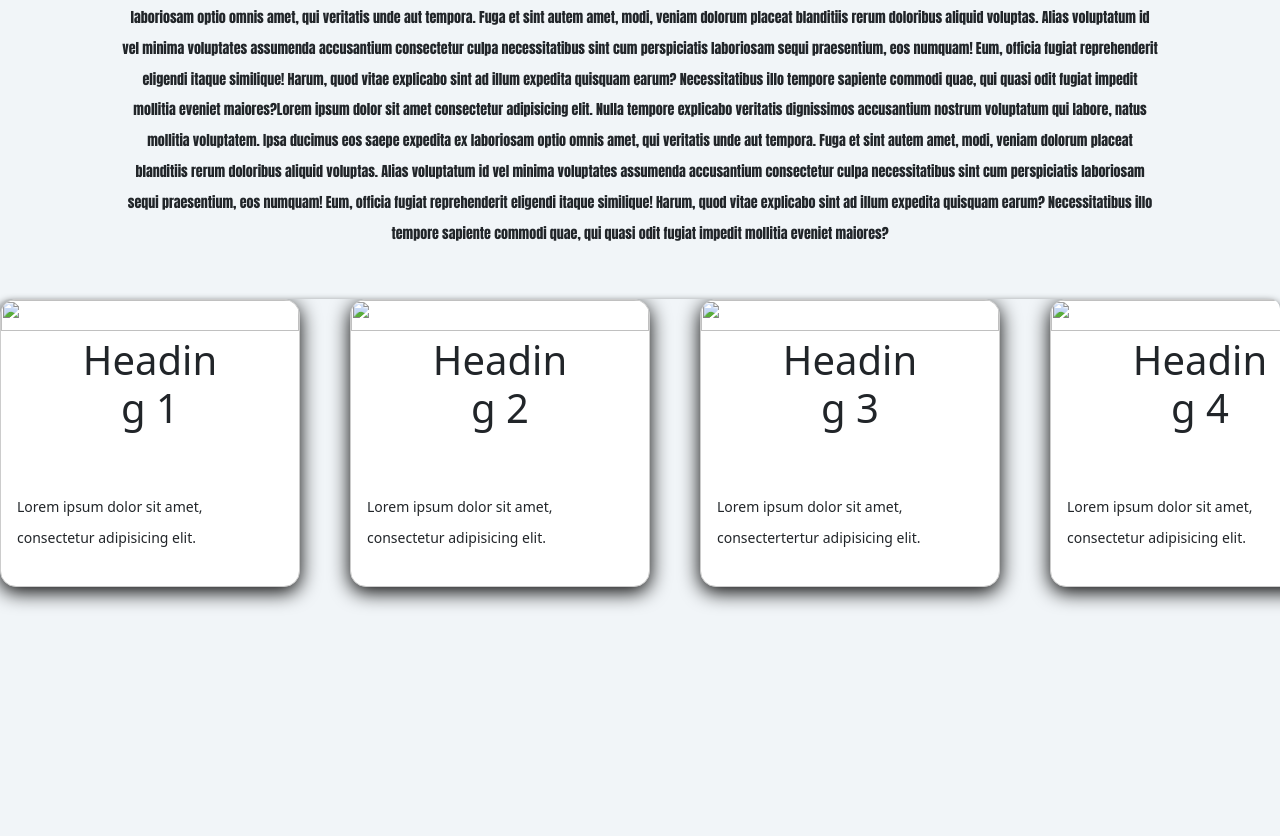
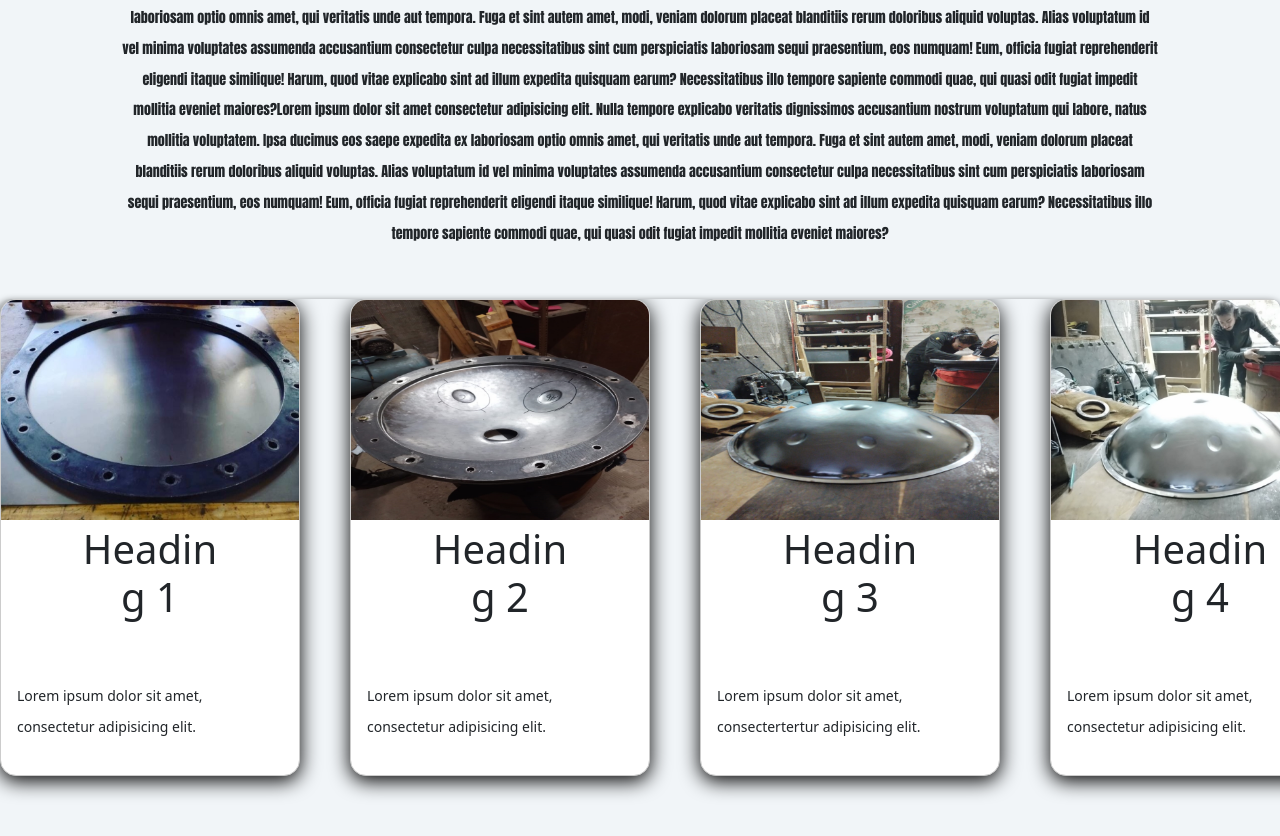
Before and after one commit to nahuelbrizu/quinna, a plain HTML site: page index.html in a window 1280 px wide. Shown: the part 1059-1895 px from the top of the page. Drawn offline with nearby package versions, Linux system fonts and the light colour scheme.

Commit message:
updateImg

```diff
--- a/index.html
+++ b/index.html
@@ -16,7 +16,7 @@
           crossorigin="anonymous">
     <link href="https://cdn.jsdelivr.net/npm/bootstrap@5.0.0-beta3/dist/css/bootstrap.min.css" rel="stylesheet"
           integrity="sha384-eOJMYsd53ii+scO/bJGFsiCZc+5NDVN2yr8+0RDqr0Ql0h+rP48ckxlpbzKgwra6" crossorigin="anonymous">
-    <link rel="stylesheet" href="style.css">
+    <link rel="stylesheet"  href="style.css">
 </head>
 <body>
 
@@ -86,42 +86,42 @@
     <div class="string-img-container">
         <div class="cards">
             <div class="card">
-                <img src="../background-video/imgs/pic1.jpg" alt="">
+                <img src="./img/plancha.jpeg" alt="">
                 <div class="card__content">
                     <h1>Heading 1</h1>
                     <p>Lorem ipsum dolor sit amet, consectetur adipisicing elit. </p>
                 </div>
             </div>
             <div class="card">
-                <img src="../background-video/imgs/pic2.jpg" alt="">
+                <img src="./img/tapaDebajo.jpeg" alt="">
                 <div class="card__content">
                     <h1>Heading 2</h1>
                     <p>Lorem ipsum dolor sit amet, consectetur adipisicing elit. </p>
                 </div>
             </div>
             <div class="card">
-                <img src="../background-video/imgs/pic3.jpg" alt="">
+                <img src="./img/tapaArriba.jpeg" alt="">
                 <div class="card__content">
                     <h1>Heading 3</h1>
                     <p>Lorem ipsum dolor sit amet, consectertertur adipisicing elit. </p>
                 </div>
             </div>
             <div class="card">
-                <img src="../background-video/imgs/pic4.jpg" alt="">
+                <img src="./img/tapaArribaPulida.jpeg" alt="">
                 <div class="card__content">
                     <h1>Heading 4</h1>
                     <p>Lorem ipsum dolor sit amet, consectetur adipisicing elit. </p>
                 </div>
             </div>
             <div class="card">
-                <img src="../background-video/imgs/pic5.jpg" alt="">
+                <img src="./img/TapaPegando.jpeg" alt="">
                 <div class="card__content">
                     <h1>Heading1 5</h1>
                     <p>Lorem ipsum dolor sit amet, consectetur adipisicing elit. </p>
                 </div>
             </div>
             <div class="card">
-                <img src="../background-video/imgs/pic6.jpg" alt="">
+                <img src="./img/quinnaCard.jpeg" alt="">
                 <div class="card__content">
                     <h1>Heading1 6</h1>
                     <p>Lorem ipsum dolor sit amet, consectetur adipisicing elit. </p>
```
